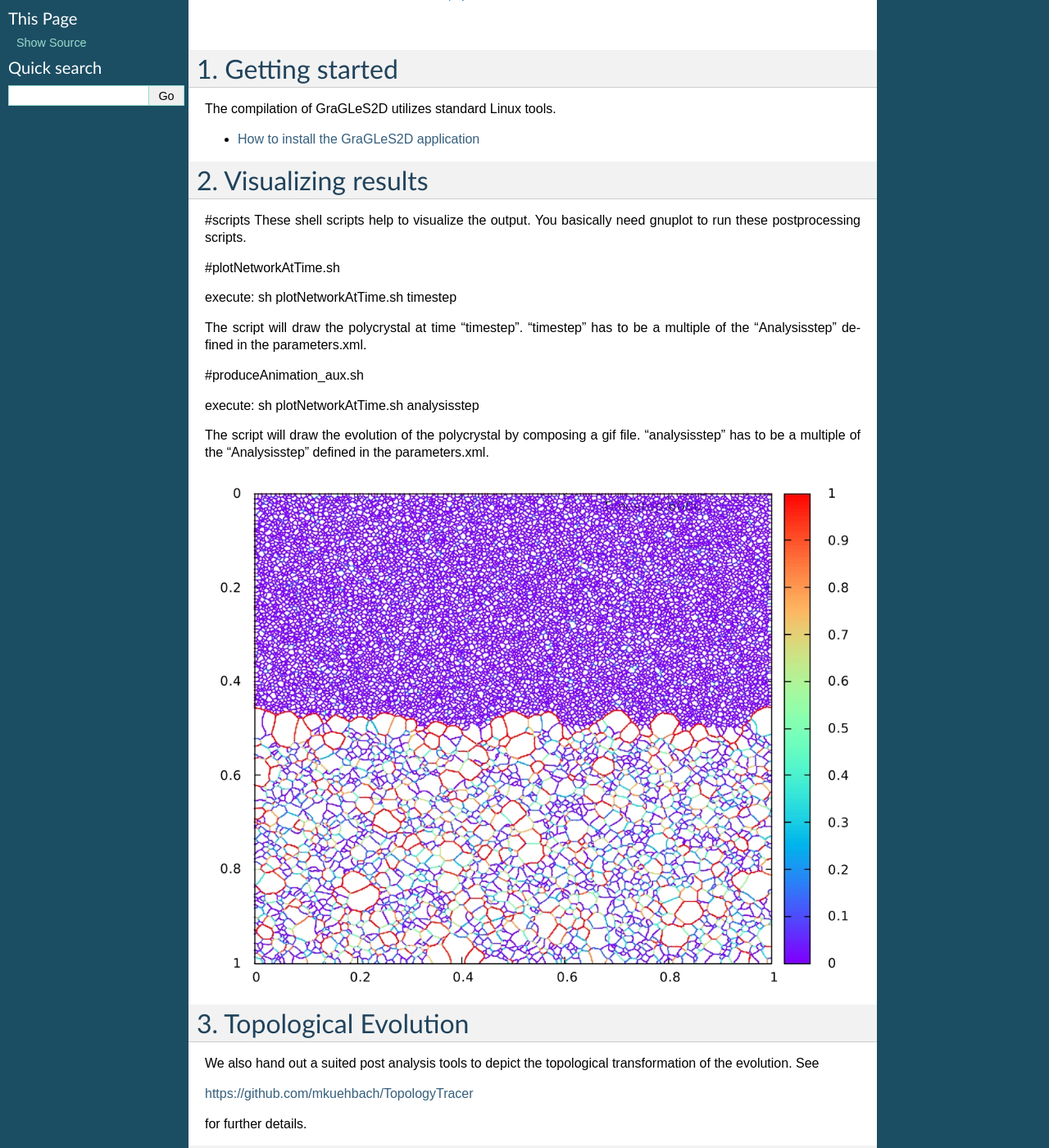
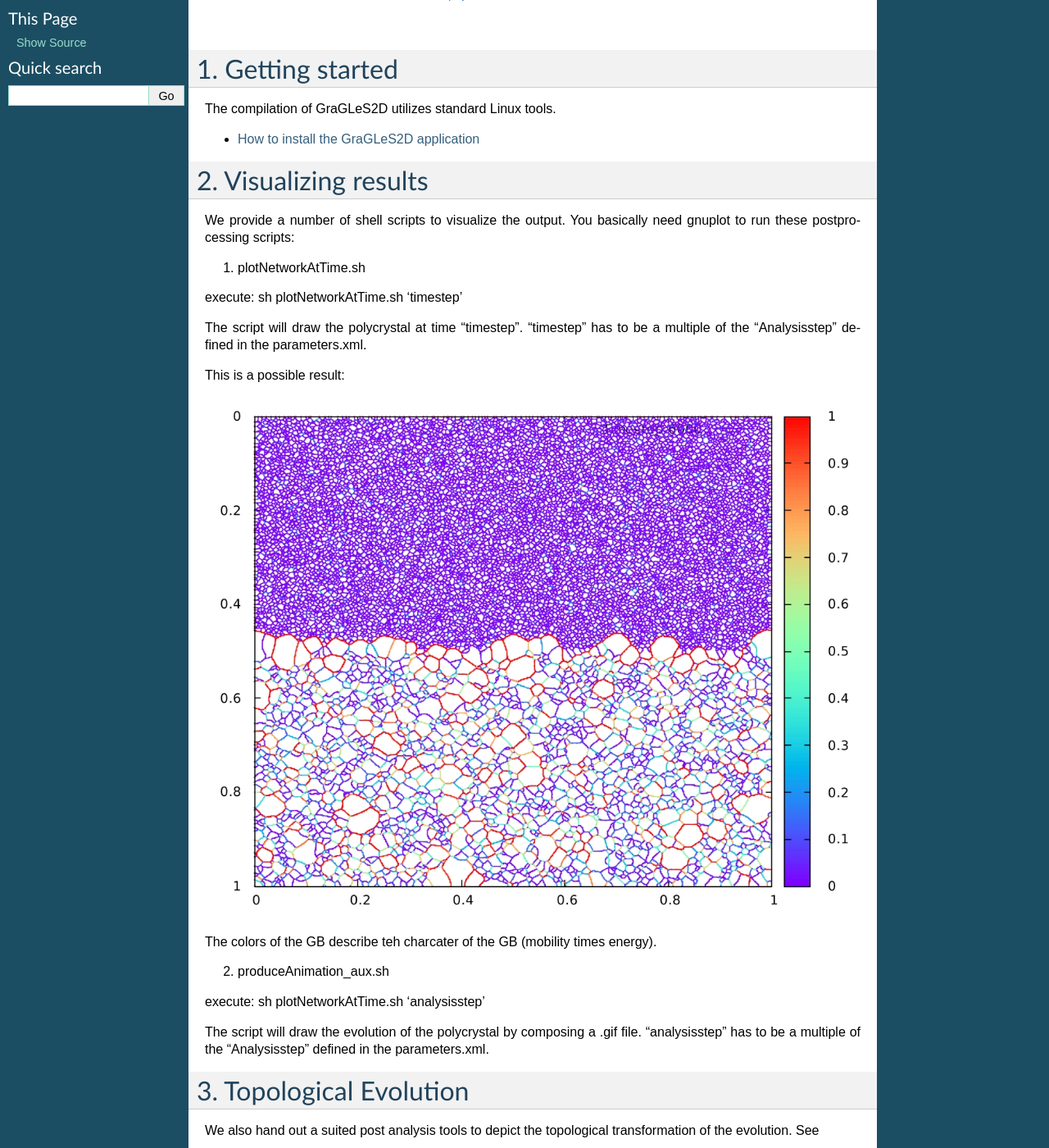
Before and after one commit to GraGLeS/GraGLeS2D, a Sphinx documentation site: the page built from docs/source/index.rst, in a window 1280 px wide and 1400 px high, scrolled down 255 px. Shown: the whole window at 82% size. Built offline with Sphinx 7.4.7, drawn with Linux system fonts in a browser that asks for light colours.

Commit message:
Update index.rst

```diff
--- a/docs/source/index.rst
+++ b/docs/source/index.rst
@@ -23,28 +23,31 @@ The compilation of GraGLeS2D utilizes standard Linux tools.
 2. Visualizing results
 ^^^^^^^^^^^^^^^^^^^^^^
 
-#scripts
-These shell scripts help to visualize the output. You basically need gnuplot to run these postprocessing scripts.
+We provide a number of shell scripts to visualize the output. You basically need gnuplot to run these postprocessing scripts:
 
-#plotNetworkAtTime.sh
+1. plotNetworkAtTime.sh
 
-execute: sh plotNetworkAtTime.sh timestep
+execute: sh plotNetworkAtTime.sh 'timestep'
 
 The script will draw the polycrystal at time "timestep".
 "timestep" has to be a multiple of the "Analysisstep" defined in the parameters.xml.
 
-#produceAnimation_aux.sh
-
-execute: sh plotNetworkAtTime.sh analysisstep
-
-The script will draw the evolution of the polycrystal by composing a gif file.
-"analysisstep" has to be a multiple of the "Analysisstep" defined in the parameters.xml.
-
+This is a possible result:
 
 .. figure:: ../images/SCubeBiProtrusions.jpg
 
    :scale: 40%
    :align: center
+
+
+The colors of the GB describe teh charcater of the GB (mobility times energy).
+
+2. produceAnimation_aux.sh
+
+execute: sh plotNetworkAtTime.sh 'analysisstep'
+
+The script will draw the evolution of the polycrystal by composing a .gif file.
+"analysisstep" has to be a multiple of the "Analysisstep" defined in the parameters.xml.
 
 
 
```
